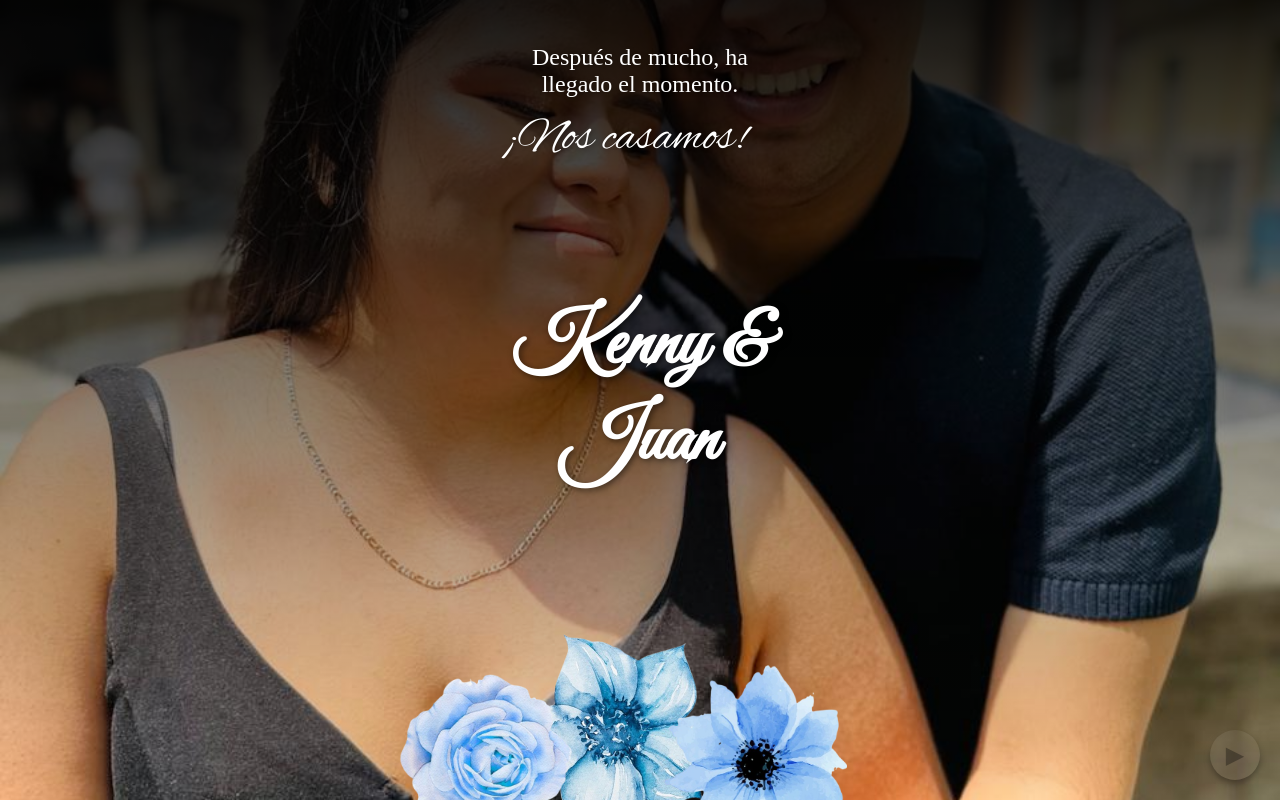
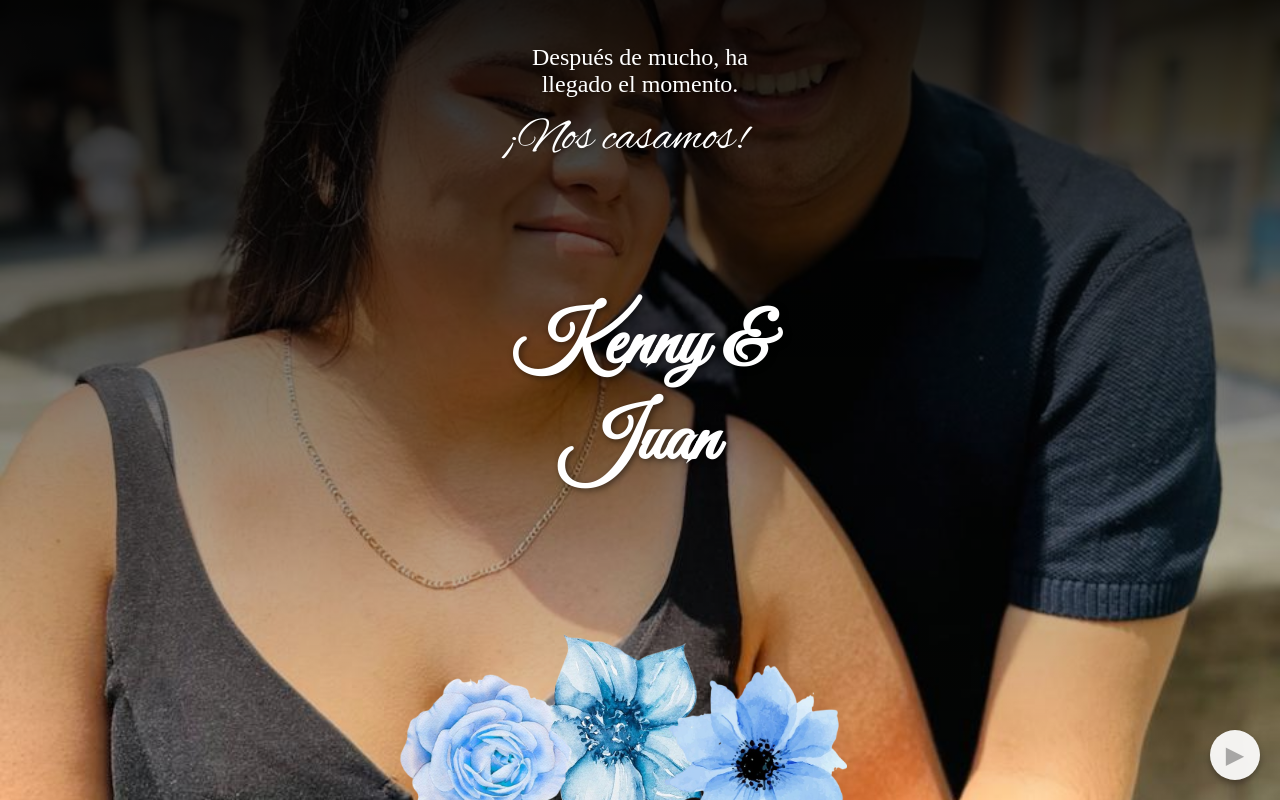
Before and after one commit to Cristopher-a/Weddd, a React (Vite) app: page / in a window 1280 px wide. Built offline with nearby package versions, Linux system fonts and the light colour scheme.

Commit message:
Update App.css

```diff
--- a/src/App.css
+++ b/src/App.css
@@ -25,7 +25,7 @@ audio {
   right: 20px;           /* 20px desde la derecha */
   z-index: 1000;         /* Para que quede encima de otros elementos */
   /* Opcional: estilos para que se vea bien */
-  background-color: #ffffff10;
+  background-color: #ffffffec;
   border: none;
   border-radius: 50%;
   width: 50px;
@@ -285,7 +285,6 @@ padding-top: 10px;
   padding: 20px auto;
   border-radius: 10px;
   margin-bottom: 20px;
-  margin-left: 14px;
   position: relative;
   z-index: 4;
 
```
